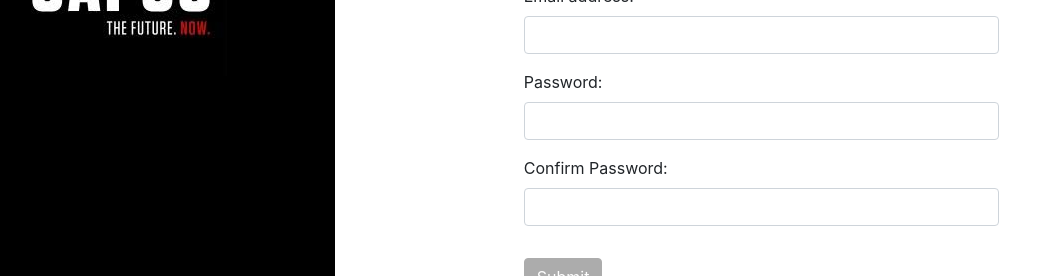
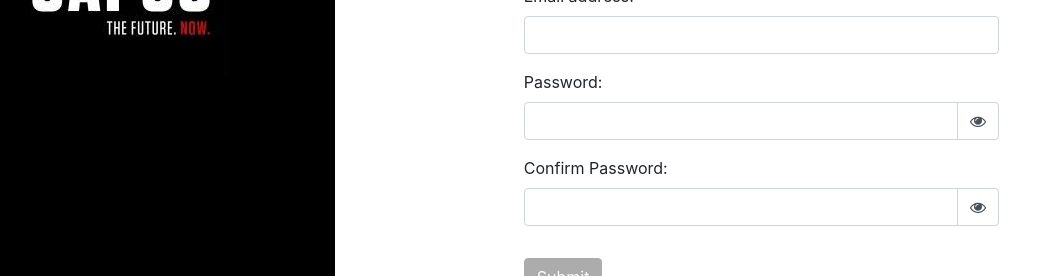
Before and after one commit to auto-mom/automom, an Angular app: page /authentication/register in a window 1280 px wide. Shown: the part 399-675 px from the top of the page, without its empty margins (92-1137 px from the left). Built offline with nearby package versions, Linux system fonts and the light colour scheme.

Commit message:
MVP2 - Hide/show password for login and password done. icon added incase password matched in register

```diff
--- a/src/app/login/login.component.html
+++ b/src/app/login/login.component.html
@@ -9,8 +9,16 @@
     </div>
   </div>
   <div class="form-group">
-    <label for="pwd">Password:</label>
-    <input type="password" formControlName="logPass" class="form-control" id="pwd">
+
+  </div>
+  <label for="pwd">Password:</label>
+  <div class="input-group mb-3">
+    <input [type]="show ? 'text' : 'password'" formControlName="logPass" class="form-control" id="pwd">
+    <div class="input-group-append pointer" (click)="showPassword()">
+      <span class="input-group-text" style="background-color:white">
+        <i class="fa fa-eye"></i>
+      </span>
+    </div>
   </div>
   <div class="alert alert-danger" *ngIf="userForm.logPass.touched && userForm.logPass.errors">
     <div *ngIf="userForm.logPass.errors.required">
--- a/src/app/login/login.component.scss
+++ b/src/app/login/login.component.scss
@@ -2,3 +2,6 @@
     background-color: grey;
     border-color: grey;
 }
+.pointer {
+    cursor: pointer !important;
+}
--- a/src/app/login/login.component.ts
+++ b/src/app/login/login.component.ts
@@ -24,6 +24,7 @@ export class LoginComponent implements OnInit {
   // password: string = this.loginData.password;
   response: any;
   public forgotPasswordEmail: string = '';
+  show: boolean;
 
   // value = JSON.stringify(value);
   // Create item:
@@ -40,6 +41,7 @@ export class LoginComponent implements OnInit {
     private forgotPasswordService: ForgotPasswordService
   ) {
     this.loginData = new LoginDetails();
+    this.show = false;
   }
 
   ngOnInit() {
@@ -62,7 +64,7 @@ export class LoginComponent implements OnInit {
           console.log(res.token);
           sessionStorage.setItem("emailID", this.loginData.email);
           sessionStorage.setItem("token", res.token);
-          sessionStorage.setItem("UserName", (res.user.firstName +" "+res.user.lastName));
+          sessionStorage.setItem("UserName", (res.user.firstName + " " + res.user.lastName));
           this.router.navigate(["/dashboard"]);
         }
       },
@@ -81,13 +83,13 @@ export class LoginComponent implements OnInit {
    * Forgot password
    * @param email
    */
-  forgotPassword(email){
+  forgotPassword(email) {
     let payload = {
       email: email
     }
 
     this.forgotPasswordService.forgotPassword(payload).then(res => {
-      if(res.status == 'C') {
+      if (res.status == 'C') {
         this.linkSent = true;
         this.emailSentSuccessfully = 'Email has been sent to reset your password';
       }
@@ -99,4 +101,12 @@ export class LoginComponent implements OnInit {
 
 
   }
+
+  /**
+   * Shows password
+   */
+  showPassword() {
+    this.show = !this.show;
+  }
+
 }
--- a/src/app/register/register.component.html
+++ b/src/app/register/register.component.html
@@ -25,9 +25,15 @@
       Email should be of format (xxxx@capco.com)
     </div>
   </div>
-  <div class="form-group">
-    <label for="pwd">Password:</label>
-    <input type="password" formControlName="password" name="pwd" class="form-control" id="pwd" required>
+  <label for="pwd">Password:</label>
+  <div class="input-group mb-3">
+    <input [type]="show ? 'text': 'password'" formControlName="password" name="pwd" class="form-control" id="pwd"
+      required>
+    <div class="input-group-append pointer" (click)="this.show = !this.show">
+      <span class="input-group-text" style="background-color:white">
+        <i class="fa fa-eye"></i>
+      </span>
+    </div>
   </div>
   <div class="alert alert-danger" *ngIf="userForm.password.touched && userForm.password.errors">
     <div *ngIf="userForm.password.errors.required">
@@ -38,10 +44,25 @@
       characters only
     </div>
   </div>
-  <div class="form-group">
-    <label for="confirm-pwd">Confirm Password:</label>
-    <input type="password" formControlName="cnfPassword" name="confirm-pwd" class="form-control" id="confirm-pwd"
+  <label for="confirm-pwd">Confirm Password:</label>
+  <div class="input-group mb-3">
+    <input [type]="confShow ? 'text' : 'password'" formControlName="cnfPassword" name="confirm-pwd" class="form-control" id="confirm-pwd"
       required>
+    <div (click)="this.confShow = !this.confShow" class="input-group-append pointer">
+      <span class="input-group-text" style="background-color:white">
+        <i class="fa fa-eye"></i>
+      </span>
+    </div>
+    <div *ngIf="!userForm.cnfPassword.errors" class="input-group-append">
+      <span class="input-group-text" style="background-color:white">
+        <i class="fa fa-check"></i>
+      </span>
+    </div>
+    <div *ngIf="userForm.cnfPassword.touched && userForm.cnfPassword.errors" class="input-group-append">
+      <span class="input-group-text" style="background-color:white">
+        <i class="fa fa-times"></i>
+      </span>
+    </div>
   </div>
   <!-- <div *ngIf="(userForm.cnfPassword.dirty) && (userForm.cnfPassword.value != userForm.password.value)">Password does not match</div> -->
   <div class="alert alert-danger" *ngIf="userForm.cnfPassword.touched && userForm.cnfPassword.errors">
--- a/src/app/register/register.component.scss
+++ b/src/app/register/register.component.scss
@@ -2,3 +2,6 @@
     background-color: grey;
     border-color: grey;
 }
+.pointer {
+    cursor: pointer;
+}
--- a/src/app/register/register.component.ts
+++ b/src/app/register/register.component.ts
@@ -17,8 +17,12 @@ export class RegisterComponent implements OnInit {
   successfullyRegistered: boolean = false;
   unsuccessfullRegistration: boolean = false;
   errorMessage: any;
+  show: boolean;
+  confShow: boolean;
   constructor(private fb: FormBuilder, private authService: AuthService) {
     this.registrationData = new RegistrationDetails();
+    this.show = false;
+    this.confShow = false;
   }
   ngOnInit() {
     this.registerForm = this.fb.group({
```
